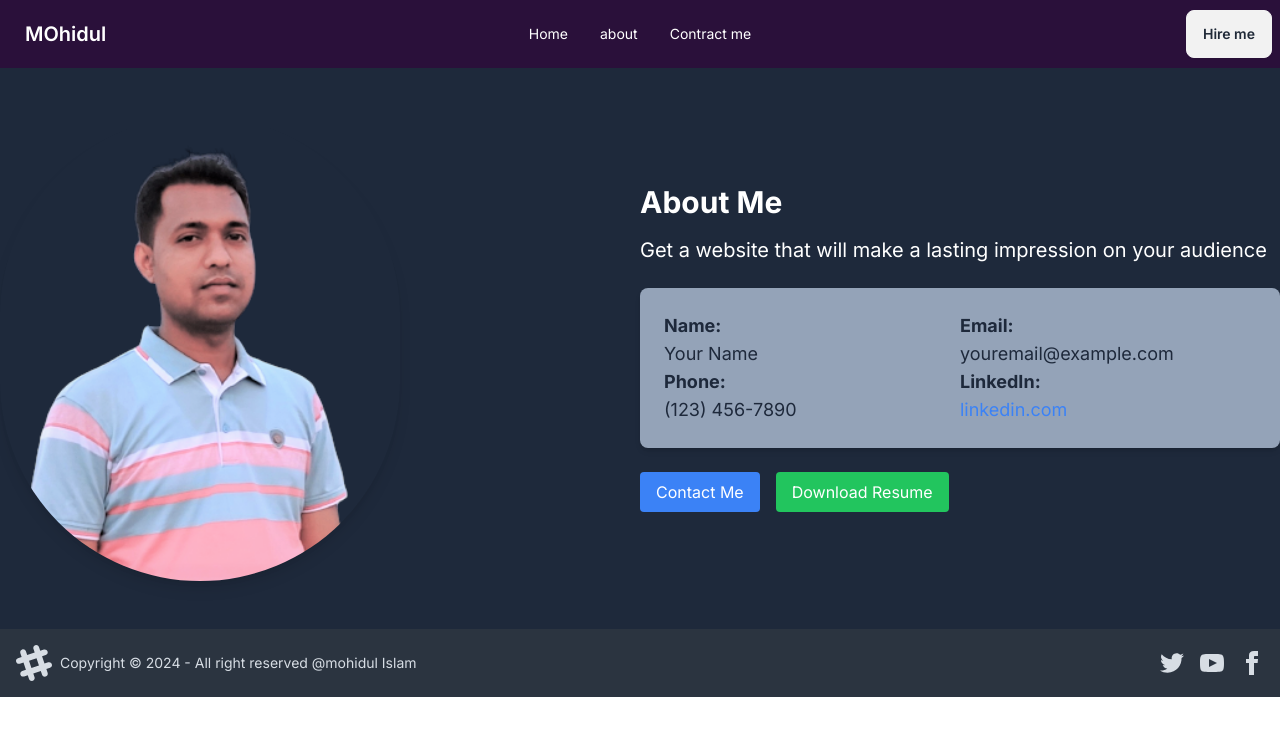
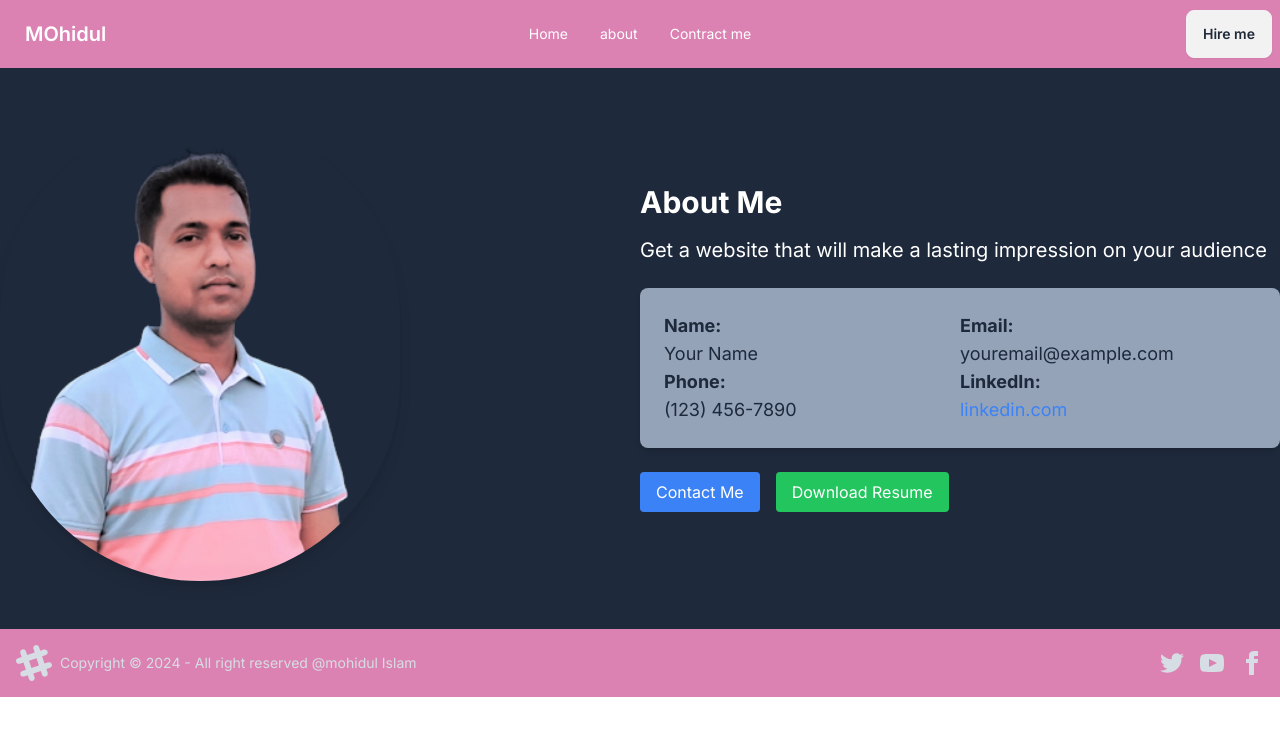
Before and after one commit to sobujhasan1000/mohidul-protfolio, a Next.js app: page /about in a window 1280 px wide. Shown: the top 736 px of the page. Built offline with nearby package versions, Linux system fonts and the light colour scheme.

Commit message:
nav bg change

```diff
--- a/src/components/Footer/Footer.tsx
+++ b/src/components/Footer/Footer.tsx
@@ -3,7 +3,7 @@ import Link from "next/link";
 const Footer = () => {
   return (
     <div>
-      <footer className="footer items-center p-4 bg-neutral text-neutral-content">
+      <footer className="footer items-center p-4  bg-[rgba(206,84,151,0.73)] text-neutral-content">
         <aside className="items-center grid-flow-col">
           <svg
             width="36"
--- a/src/components/shared/Navbar.tsx
+++ b/src/components/shared/Navbar.tsx
@@ -3,7 +3,7 @@ import Link from "next/link";
 const Navbar = () => {
   return (
     <div>
-      <div className="navbar bg-[rgb(42,16,58)]">
+      <div className="navbar  bg-[rgba(206,84,151,0.73)]">
         <div className="navbar-start">
           <div className="dropdown">
             <div
```
